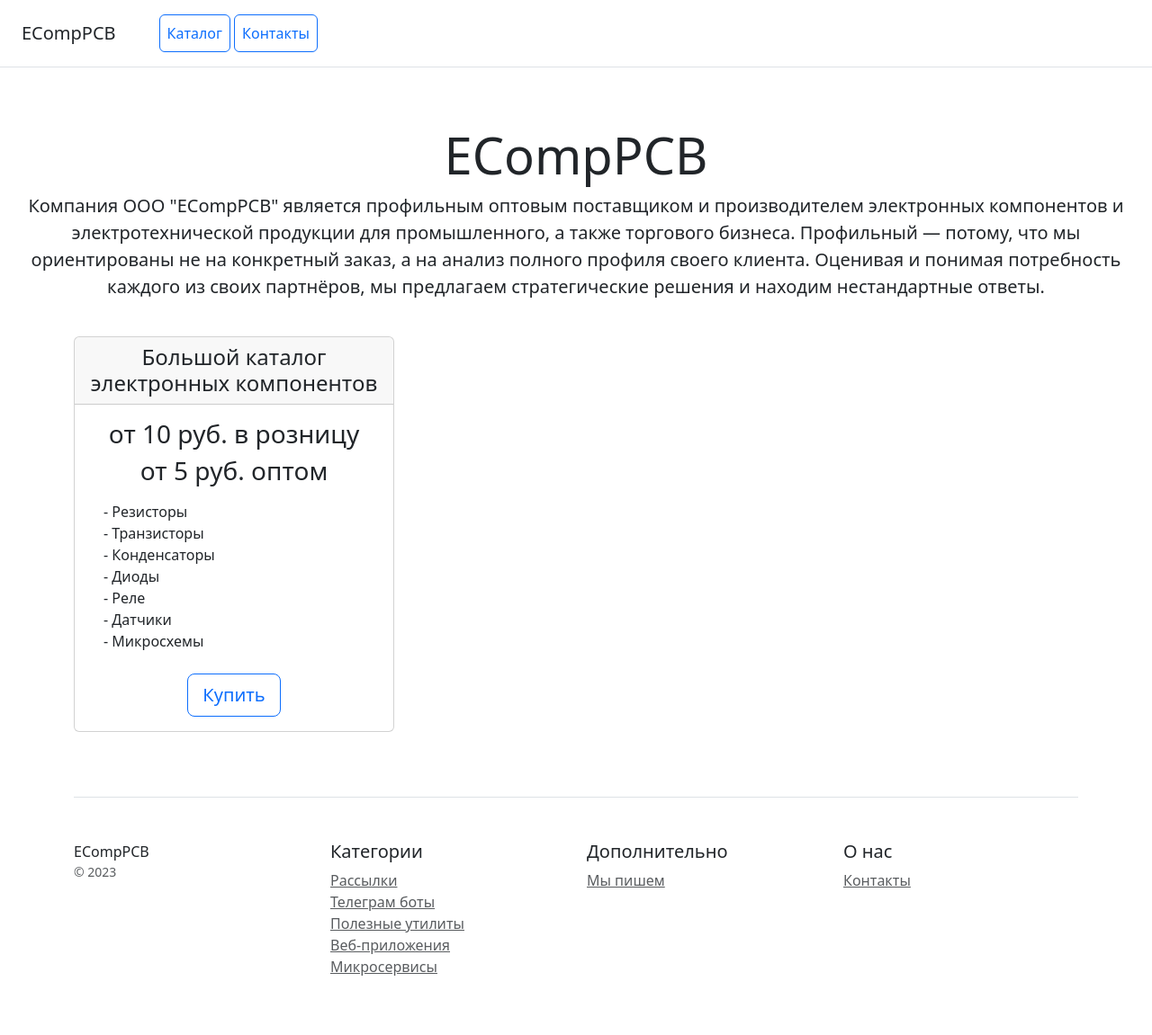
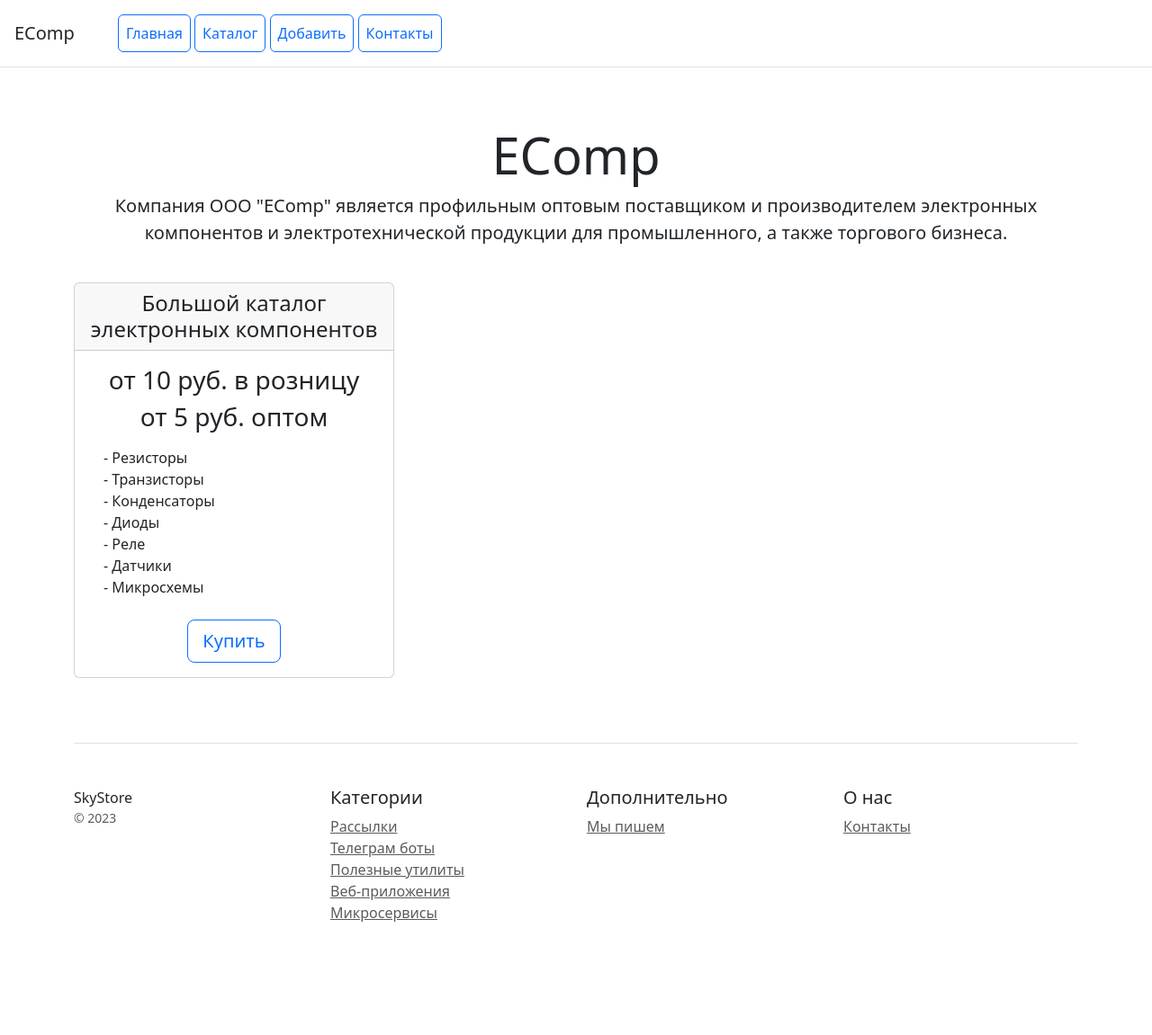
Before and after one commit to AleksandrStrulkov/OnlineStoreDjangoProject, a Django app: page / in a window 1280 px wide. Shown: the whole page at 90% size. After the commit the page ends 1025 px from the top, so only its background shows below. Run offline with Django 4.2, Linux system fonts and the light colour scheme; parts of the project's set-up code (start-up, migrations or seed data) failed here and were passed over; some libraries are stand-ins or nearby versions.

Commit message:
Add files

```diff
--- /dev/null
+++ b/catalog/templates/catalog/base.html
@@ -0,0 +1,66 @@
+<!doctype html>
+{% load static %}
+<html lang="ru" class=" h-100">
+
+<head>
+    <meta charset="utf-8">
+    <meta name="viewport" content="width=device-width, initial-scale=1">
+    <title>EComp</title>
+    <link href="{% static "css/bootstrap.min.css" %}" rel="stylesheet">
+</head>
+<body>
+<div class="d-flex flex-column flex-md-row align-items-center p-3 px-md-3 mb-3 bg-white border-bottom box-shadow">
+    <h5 class="my-0 mr-md-auto font-weight-normal">EComp</h5>
+    <nav class="ms-5">
+        <a class="p-2 btn btn-outline-primary" href="/">Главная</a>
+        <a class="p-2 btn btn-outline-primary" href="{% url "catalog:products" %}">Каталог</a>
+        <a class="p-2 btn btn-outline-primary" href="/">Добавить</a>
+        <a class="p-2 btn btn-outline-primary" href="{% url "catalog:contacts" %}">Контакты</a>
+    </nav>
+</div>
+<div class="container">
+    <div class="pricing px-3 py-3 pt-md-5 pb-md-4 mx-auto text-center">
+        <h1 class="display-4">EComp</h1>
+        <p class="lead">Компания ООО "EComp" является профильным оптовым поставщиком и производителем электронных
+            компонентов и электротехнической продукции для промышленного, а также торгового бизнеса.
+        </p>
+    </div>
+</div>
+<div class="container">
+    {% block content %}
+    {% endblock %}
+    <footer class="pt-4 my-md-5 pt-md-5 border-top">
+        <div class="row">
+            <div class="col-12 col-md">
+                SkyStore
+                <small class="d-block mb-3 text-muted">&copy; 2023</small>
+            </div>
+            <div class="col-6 col-md">
+                <h5>Категории</h5>
+                <ul class="list-unstyled text-small">
+                    <li><a class="text-muted" href="#">Рассылки</a></li>
+                    <li><a class="text-muted" href="#">Телеграм боты</a></li>
+                    <li><a class="text-muted" href="#">Полезные утилиты</a></li>
+                    <li><a class="text-muted" href="#">Веб-приложения</a></li>
+                    <li><a class="text-muted" href="#">Микросервисы</a></li>
+                </ul>
+            </div>
+            <div class="col-6 col-md">
+                <h5>Дополнительно</h5>
+                <ul class="list-unstyled text-small">
+                    <li><a class="text-muted" href="#">Мы пишем</a></li>
+                </ul>
+            </div>
+            <div class="col-6 col-md">
+                <h5>О нас</h5>
+                <ul class="list-unstyled text-small">
+                    <li><a class="text-muted" href="/contacts/">Контакты</a></li>
+                </ul>
+            </div>
+        </div>
+    </footer>
+</div>
+
+<script src="{% static "js/bootstrap.bundle.min.js" %}"></script>
+</body>
+</html>
--- a/catalog/templates/catalog/home.html
+++ b/catalog/templates/catalog/home.html
@@ -1,30 +1,5 @@
-<!doctype html>
-<html lang="en">
-<head>
-    <meta charset="utf-8">
-    <meta name="viewport" content="width=device-width, initial-scale=1">
-    <title>ECompPCB</title>
-    <link href="/static/bootstrap.min.css" rel="stylesheet">
-</head>
-<body>
-<div class="d-flex flex-column flex-md-row align-items-center p-3 px-md-4 mb-3 bg-white border-bottom box-shadow">
-    <h5 class="my-0 mr-md-auto font-weight-normal">ECompPCB</h5>
-    <nav class="ms-5">
-        <a class="p-2 btn btn-outline-primary" href="/">Каталог</a>
-        <a class="p-2 btn btn-outline-primary" href="/contacts/">Контакты</a>
-    </nav>
-</div>
-
-<div class="pricing px-3 py-3 pt-md-5 pb-md-4 mx-auto text-center">
-    <h1 class="display-4">ECompPCB</h1>
-    <p class="lead">Компания ООО "ECompPCB" является профильным оптовым поставщиком и производителем электронных
-        компонентов и электротехнической продукции для промышленного, а также торгового бизнеса.
-        Профильный — потому, что мы ориентированы не на конкретный заказ, а на анализ полного профиля своего клиента.
-        Оценивая и понимая потребность каждого из своих партнёров, мы предлагаем стратегические решения и находим
-        нестандартные ответы.</p>
-</div>
-
-<div class="container">
+{% extends 'catalog/base.html' %}
+{% block content %}
     <div class="row text-center">
         <div class="col-4">
             <div class="card mb-4 box-shadow">
@@ -48,39 +23,4 @@
             </div>
         </div>
     </div>
-
-    <footer class="pt-4 my-md-5 pt-md-5 border-top">
-        <div class="row">
-            <div class="col-12 col-md">
-                ECompPCB
-                <small class="d-block mb-3 text-muted">&copy; 2023</small>
-            </div>
-            <div class="col-6 col-md">
-                <h5>Категории</h5>
-                <ul class="list-unstyled text-small">
-                    <li><a class="text-muted" href="#">Рассылки</a></li>
-                    <li><a class="text-muted" href="#">Телеграм боты</a></li>
-                    <li><a class="text-muted" href="#">Полезные утилиты</a></li>
-                    <li><a class="text-muted" href="#">Веб-приложения</a></li>
-                    <li><a class="text-muted" href="#">Микросервисы</a></li>
-                </ul>
-            </div>
-            <div class="col-6 col-md">
-                <h5>Дополнительно</h5>
-                <ul class="list-unstyled text-small">
-                    <li><a class="text-muted" href="#">Мы пишем</a></li>
-                </ul>
-            </div>
-            <div class="col-6 col-md">
-                <h5>О нас</h5>
-                <ul class="list-unstyled text-small">
-                    <li><a class="text-muted" href="/contacts/">Контакты</a></li>
-                </ul>
-            </div>
-        </div>
-    </footer>
-</div>
-
-<script src="/static/bootstrap.bundle.min.js"></script>
-</body>
-</html>
+{% endblock %}
--- a/catalog/urls.py
+++ b/catalog/urls.py
@@ -1,8 +1,15 @@
 from django.urls import path
 
-from . import views
+from .apps import CatalogConfig
+from .views import products, home, contacts, product
+
+app_name = CatalogConfig.name
+
 
 urlpatterns = [
-		path('', views.home),
-		path('contacts/', views.contacts)
+		path('', home, name='home'),
+		path('contacts/', contacts, name='contacts'),
+		path('products/', products, name='products'),
+		path('<int:pk>/product/', product, name='product')
+
 ]
--- a/catalog/views.py
+++ b/catalog/views.py
@@ -1,4 +1,6 @@
 from django.shortcuts import render
+
+from catalog.models import Product, Category
 
 
 # Create your views here.
@@ -15,3 +17,20 @@ def contacts(request):
 		# а также передается информация, которую заполнил пользователь
 		print(f'Имя: {name}\nТелефон: {phone}\nСообщение: {message}')
 	return render(request, 'catalog/contacts.html')
+
+
+def products(request):
+	context = {
+			'object_list': Category.objects.all(),
+			'title': 'Все наши комплектующие'
+	}
+	return render(request, 'catalog/products.html', context)
+
+
+def product(request, pk):
+	category_item = Category.objects.get(pk=pk)
+	context = {
+			'object_list': Product.objects.filter(name_category_id=pk),
+			'title': f'Все наши комплектующие {category_item.name_category}'
+	}
+	return render(request, 'catalog/product.html', context)
--- a/config/urls.py
+++ b/config/urls.py
@@ -21,7 +21,7 @@ from django.conf.urls.static import static
 
 urlpatterns = [
     path('admin/', admin.site.urls),
-    path('', include('catalog.urls'))
+    path('', include('catalog.urls', namespace='catalog'))
 ]
 
 if settings.DEBUG:
```
Also changed, not shown: catalog/templates/catalog/contacts.html (+8 -62 lines), catalog/templates/catalog/includes/inc_product.html (added, +20 -0 lines), catalog/templates/catalog/product.html (added, +28 -0 lines), catalog/templates/catalog/products.html (added, +10 -0 lines), catalog/templatetags/my_tags.py (added, +15 -0 lines), catalog/media/датчики.jpg (added), catalog/media/диод.jpg (added), catalog/media/кабель.jpg (added), catalog/media/конденсатор.jpg (added), catalog/media/микросхемы.jpg (added), catalog/media/резистор.jpg (added), catalog/media/реле.jpg (added), catalog/media/транзистор.jpg (added), 1 other file.
